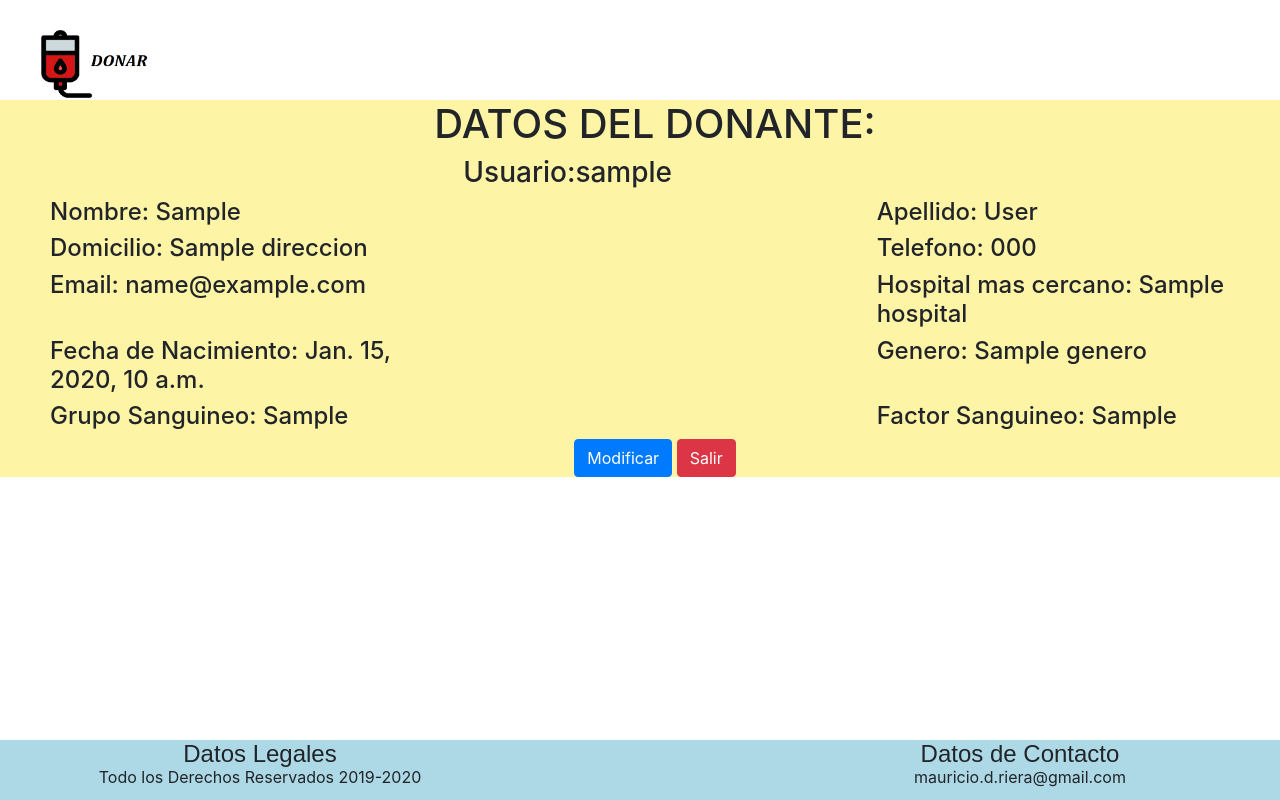
After one commit to mauricioriera/tesisdjango, a Django app: template templates/donador/perfil.html in a window 1280 px wide. The commit adds this page. Run offline with Django 3.2, Linux system fonts and the light colour scheme; the template is opened without the code that fills it: most values are stand-ins (such as "Sample title", 1, 10 or a date in 2020); some libraries are stand-ins or nearby versions.

Commit message:
agregado perfiles

```diff
--- a/apps/donador/urls.py
+++ b/apps/donador/urls.py
@@ -1,9 +1,11 @@
 from django.urls import path
 from django.contrib.auth.decorators import login_required
-from apps.donador.views import DonadorCrear, DonadorLista, activacion, DonadorModificar, DonadorEliminar
+from apps.donador.views import DonadorCrear, DonadorLista, activacion, DonadorModificar, DonadorEliminar,preperfil,perfil
 
 urlpatterns = [
     path('crear/',DonadorCrear.as_view(), name='crear_donante'),
+    path('preperfil/',login_required(preperfil.as_view()), name='preperfil_donante'),
+    path('perfil/<int:pk>',login_required(perfil),name='perfil_donante'),
     path('listar_donantes/',login_required(DonadorLista.as_view()), name='lista_donante'),
     path('modificar_donante/<int:pk>/',login_required(DonadorModificar.as_view()), name='modificar_donante'),
     path('eliminar_donante/<int:pk>/',login_required(DonadorEliminar.as_view()), name='eliminar_donante'),
--- a/apps/empleado/urls.py
+++ b/apps/empleado/urls.py
@@ -1,13 +1,13 @@
 
 from django.urls import path
 from django.contrib.auth.decorators import login_required
-from apps.empleado.views import EmpleadoCrear,EmpleadoLista,EmpleadoModificar,EmpleadoBorrar
+from apps.empleado.views import EmpleadoCrear,EmpleadoLista,EmpleadoModificar,EmpleadoBorrar,perfil,preperfil
 
 urlpatterns = [
-
-
     path('nuevo/',login_required(EmpleadoCrear.as_view()), name= 'empleado_crear'),
     path('listar/',login_required(EmpleadoLista.as_view()), name= 'empleado_listar'),
+    path('preperfil/',login_required(preperfil.as_view()),name='preperfil_empleado'),
+    path('perfil/<int:pk>/',login_required(perfil),name='perfil_empleado'),
     path('modificar/<int:pk>/',login_required(EmpleadoModificar.as_view()),name='empleado_modificar'),
     path('borrar/<int:pk>/',login_required(EmpleadoBorrar.as_view()),name='empleado_borrar')
 ]
--- a/latesi/views.py
+++ b/latesi/views.py
@@ -6,13 +6,15 @@ def inicio(request):
     context = {'foo': 'bar'}
     return render(request, 'index.html', context)
 
+
 def validacion(request):
         if request.user.groups.filter(name="Donantes").exists():
-             return redirect('lista_donante')
+            return redirect('preperfil_donante')
         elif request.user.groups.filter(name="Empleado").exists():
-            return redirect('empleado_listar')
+            return redirect('lista_donante')
         elif request.user.groups.filter(name="Jefe de Área").exists():
             return redirect('empleado_crear')
+
 
 def logout(request):
     do_logout(request)
--- a/static/css/estilo.css
+++ b/static/css/estilo.css
@@ -47,3 +47,48 @@ body {
 .tabla{
 margin: auto;
 }
+.perfil{
+background-color:#FEF4A6;
+padding-left:50px;
+padding-right:20px;
+}
+/* Dropdown Button */
+.dropbtn {
+  background-color: white ;
+  color: black;
+  padding: 16px;
+  font-size: 16px;
+  font-weight: bold;
+  border: none;
+  padding-top: 45px;
+}
+/* The container <div> - needed to position the dropdown content */
+.dropdown {
+  position: relative;
+  display: inline-block;
+}
+/* Dropdown Content (Hidden by Default) */
+.dropdown-content {
+  display: none;
+  position: absolute;
+  background-color: #f1f1f1;
+  min-width: 160px;
+  box-shadow: 0px 8px 16px 0px rgba(0,0,0,0.2);
+  z-index: 1;
+}
+/* Links inside the dropdown */
+.dropdown-content a {
+  color: black;
+  padding: 12px 16px;
+  text-decoration: none;
+  display: block;
+}
+/* Change color of dropdown links on hover */
+.dropdown-content a:hover {background-color: #ddd;}
+/* Show the dropdown menu on hover */
+.dropdown:hover .dropdown-content {display: block;}
+/* Change the background color of the dropdown button when the dropdown content is shown */
+.dropdown:hover .dropbtn {background-color: white;}
+.botonbuscar{
+padding-bottom: 40px;
+}
--- /dev/null
+++ b/templates/donador/perfil.html
@@ -0,0 +1,104 @@
+
+<!DOCTYPE html>
+{% load static %}
+<html lang="es">
+  <head>
+    <meta charset="utf-8">
+    <meta name="viewport" content="width=device-width, initial-scale=1.0">
+    <title>Registro</title>
+    <!--Bootstrap-->
+    <link rel="stylesheet" href= "{% static 'css/bootstrap.css' %}" />
+    <!--style CSS-->
+    <link rel="stylesheet" href="{% static 'css/estilo.css' %}" />
+  </head>
+    <body>
+        <header>
+          <div class="row">
+            <div class="col-lg-12">
+              <div class="logo">
+                  <a href="{% url 'inicio' %}" ><img src="{% static 'imagenes/logo2.png' %}"></a>
+              </div>
+            </div>
+          </div>
+        </header>
+    <section class="perfil">
+        <div class="row">
+            <div class="col-lg-3"></div>
+            <div class="col-lg-6 text-center"><h1>DATOS DEL DONANTE:</h1></div>
+            <div class="col-lg-3"></div>
+        </div>
+        <div class="row">
+             <div class="col-lg-4"></div>
+                <div class="col-lg-4">
+                    <h3>Usuario:{{donador.user.username}}</h3>
+                </div>
+            <div class="col-lg-4"></div>
+            <div class="col-lg-4">
+                <h4>Nombre: {{donador.user.first_name}}</h4>
+            </div>
+                <div class="col-lg-4"></div>
+            <div class="col-lg-4">
+                <h4>Apellido: {{donador.user.last_name}}</h4>
+            </div>
+             <div class="col-lg-4">
+                 <h4>Domicilio: {{donador.direccion}}</h4>
+            </div>
+                <div class="col-lg-4"></div>
+            <div class="col-lg-4">
+                <h4>Telefono: {{donador.telefono}}</h4>
+            </div>
+             <div class="col-lg-4">
+                 <h4>Email: {{donador.user.email}}</h4>
+            </div>
+                <div class="col-lg-4"></div>
+            <div class="col-lg-4">
+                <h4>Hospital mas cercano: {{donador.hospital}}</h4>
+            </div>
+             <div class="col-lg-4">
+                 <h4>Fecha de Nacimiento: {{donador.fecha_nacimiento}}</h4>
+            </div>
+                <div class="col-lg-4"></div>
+            <div class="col-lg-4">
+                <h4>Genero: {{donador.genero}}</h4>
+            </div>
+             <div class="col-lg-4">
+                 <h4>Grupo Sanguineo: {{donador.grupo_sanguineo}}</h4>
+            </div>
+                <div class="col-lg-4"></div>
+            <div class="col-lg-4">
+                <h4>Factor Sanguineo: {{donador.factor_sanguineo}}</h4>
+            </div>
+        </div>
+        <div class="row">
+            <div class="col-lg-4">
+            </div>
+            <div class="col-lg-4 text-center" >
+                <a class="btn btn-primary" href="{% url 'modificar_donante' pk=donador.pk %}">Modificar</a>
+                <a class="btn btn-danger" href="{% url 'cerrar_sesion' %}">Salir</a>
+            </div>
+            <div class="col-lg-4">
+            </div>
+        </div>
+    </section>
+    </body>
+      <footer class="foot">
+          <div class="container">
+            <div class="row">
+              <div class="col-lg-4 text-center ">
+                <h4 class=foot-tittle>Datos Legales</h4>
+                <p>Todo los Derechos Reservados 2019-2020 </p>
+              </div>
+              <div class="col-lg-4">
+              </div>
+              <div class="col-lg-4 col-lg-offset-4 text-center">
+                <h4 class=foot-tittle>Datos de Contacto</h4>
+                <p>mauricio.d.riera@gmail.com</p>
+              </div>
+            </div>
+          </div>
+    </footer>
+     <script src="https://code.jquery.com/jquery-3.3.1.slim.min.js" integrity="sha384-q8i/X+965DzO0rT7abK41JStQIAqVgRVzpbzo5smXKp4YfRvH+8abtTE1Pi6jizo" crossorigin="anonymous"></script>
+     <script src="https://cdnjs.cloudflare.com/ajax/libs/popper.js/1.14.3/umd/popper.min.js" integrity="sha384-ZMP7rVo3mIykV+2+9J3UJ46jBk0WLaUAdn689aCwoqbBJiSnjAK/l8WvCWPIPm49" crossorigin="anonymous"></script>
+     <script src="{% static 'js/bootstrap.js' %}"></script>
+
+</html>
--- a/templates/empleado/empleado_list.html
+++ b/templates/empleado/empleado_list.html
@@ -2,6 +2,7 @@
 
 {% block content %}
 <center><a class="btn btn-primary" href="{% url 'empleado_crear'%}">crear empleado</a></center>
+{% if object_list %}
 <table class="table table-bordered">
     <thead>
         <tr>
@@ -20,7 +21,6 @@
         </tr>
     </thead>
     <tbody>
-        {% if object_list %}
         {% for empleado in object_list %}
        <tr>
             <td>{{ empleado.user.username }}</td>
@@ -35,13 +35,15 @@
             <td>{{ empleado.groups}}</td>
             <td>
                 <a class="btn btn-primary" href="{% url 'empleado_modificar' pk=empleado.pk %}">modificar</a>
+                {% if perms.empleado.delete_empleado or perms.donador.delete_empleado %}
                 <a class="btn btn-danger" href="{% url 'empleado_borrar' pk=empleado.user_id %}">Eliminar</a>
+                {% endif %}
             </td>
        </tr>
         {% endfor %}
 
         {% else %}
-        <h1>No hay registros de empleados para mostrar</h1>
+        <h1><center>No hay registros de empleados para mostrar</center></h1>
 
         {% endif %}
     <a class="btn btn-danger" href="{% url 'cerrar_sesion' %}">salir</a>
```
Also changed, not shown: apps/donador/views.py (+39 -2 lines), apps/empleado/views.py (+20 -1 lines), templates/donador/donador_lista.html (+51 -5 lines), templates/donador/preperfil.html (added, +11 -0 lines), templates/empleado/perfil.html (added, +97 -0 lines), templates/empleado/preperfil.html (added, +11 -0 lines).
